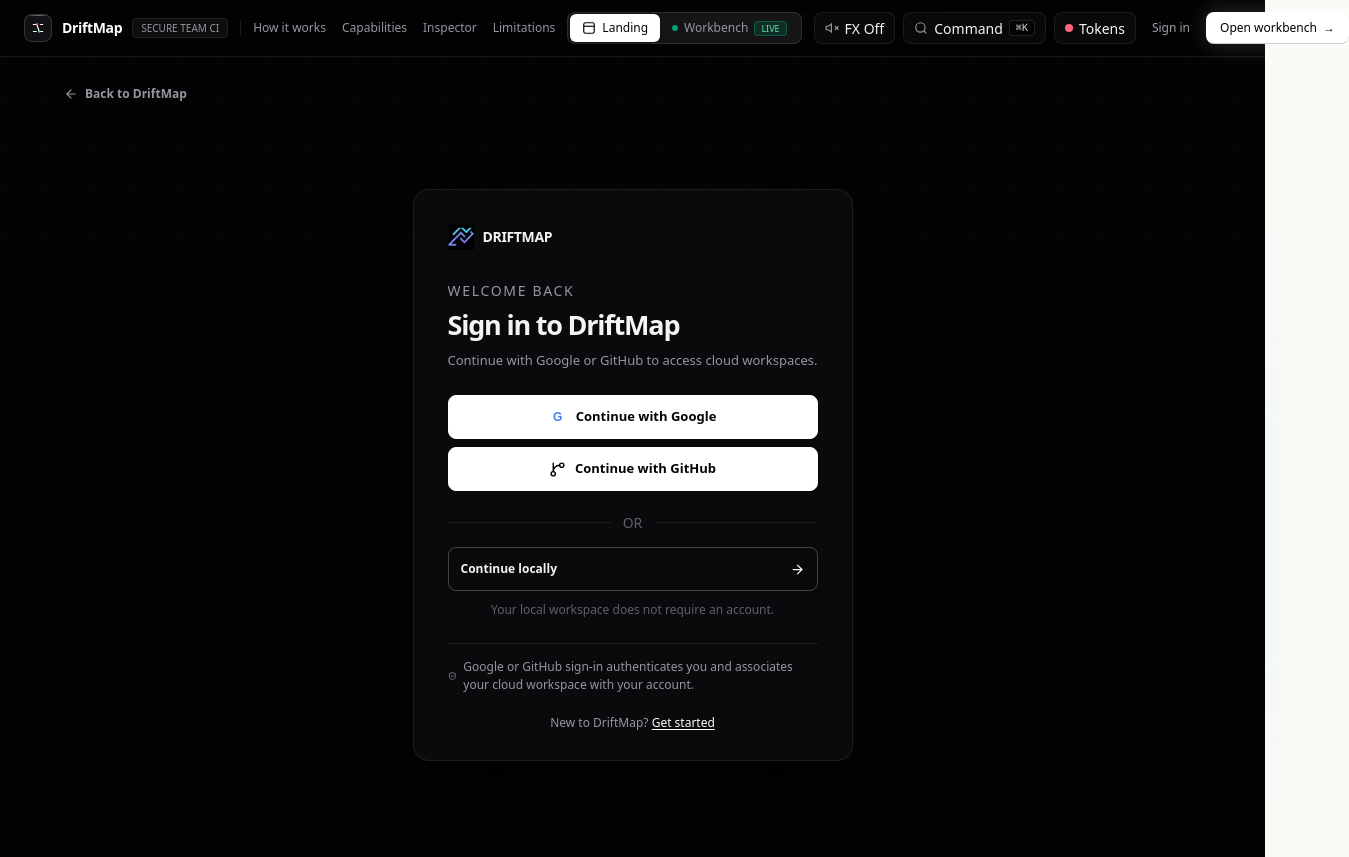
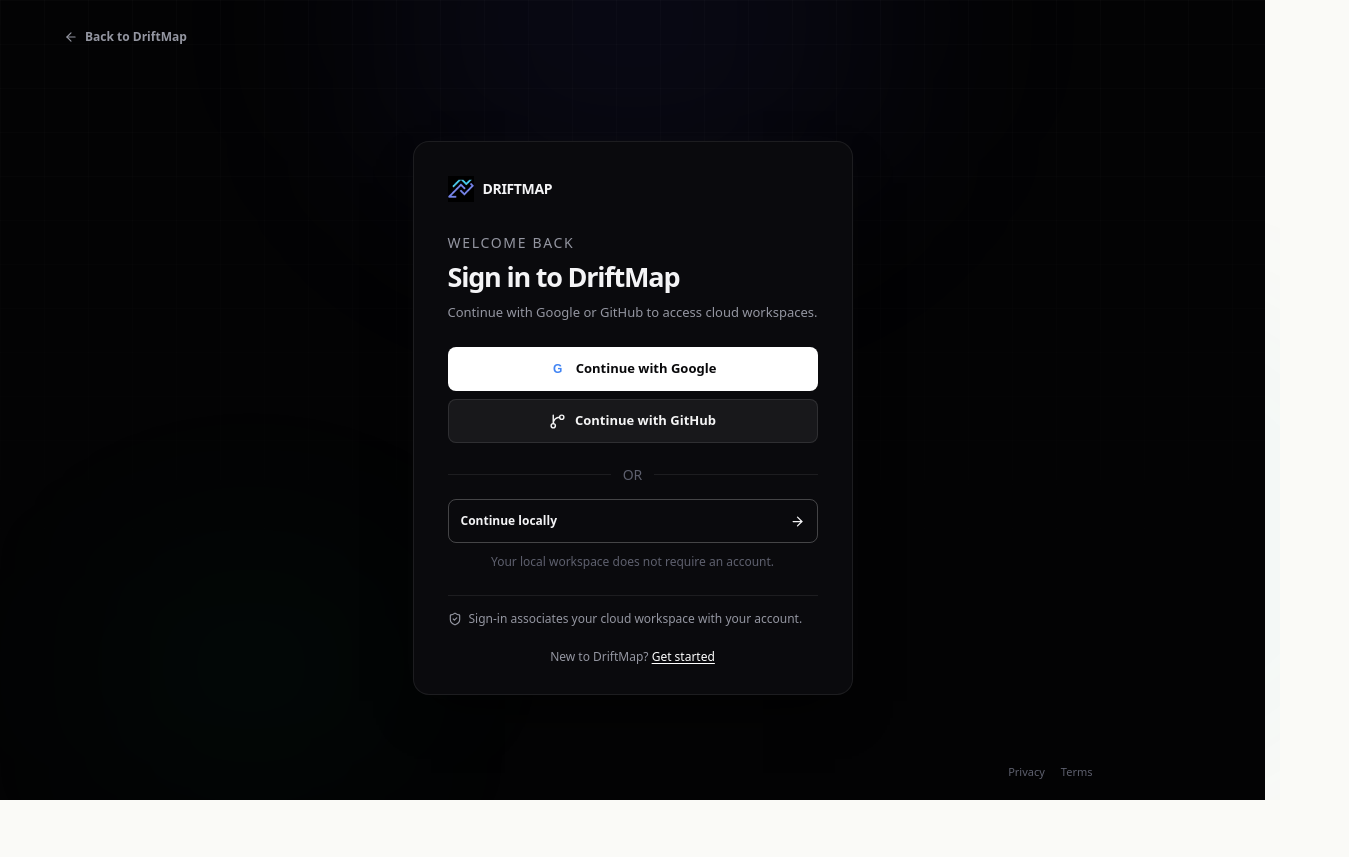
Before and after one commit to nwjud54833/drift-map, a Next.js app in the folder frontend/: page /signin in a window 1280 px wide. Shown: the whole page, 1349 px wide, since content can reach past the window. After the commit the page ends 800 px from the top, so only its background shows below. Built offline with nearby package versions, Linux system fonts and the light colour scheme; no server answers.

Commit message:
Redesign sign-in page to match design

```diff
--- a/frontend/app/globals.css
+++ b/frontend/app/globals.css
@@ -689,6 +689,10 @@ input[type="range"].timeline-slider::-moz-range-thumb {
 .auth-switch a, .auth-inline-error button { color: var(--accent); text-decoration: underline; text-underline-offset: 2px; }
 .auth-loading { min-height: 42px; display: grid; place-items: center; border: 1px solid var(--border); border-radius: var(--radius-control); color: var(--text-muted); font-size: var(--text-12); }
 .auth-inline-error { margin: 10px 0 0; color: var(--severity-breaking-text); font-size: var(--text-12); line-height: 1.5; }
+
+@media (max-width: 480px) {
+  .auth-page .auth-panel { width: min(400px, calc(100vw - 40px)); min-width: 0; padding: 24px 22px; }
+}
 .auth-inline-error button { border: 0; background: none; font: inherit; cursor: pointer; }
 .auth-spinner { animation: auth-spin 850ms linear infinite; }
 @keyframes auth-spin { to { transform: rotate(360deg); } }
--- a/frontend/components/auth/auth-page.tsx
+++ b/frontend/components/auth/auth-page.tsx
@@ -14,11 +14,15 @@ export function AuthPage({ mode }: { mode: "signin" | "signup" }) {
   const description = isSignUp ? "Start saving workspaces and contract analysis in the cloud." : "Continue with Google or GitHub to access cloud workspaces.";
 
   return (
-    <main className="auth-page">
+    <main className="auth-page grid-cols-[minmax(0,1fr)]">
       <div className="auth-page-grid" aria-hidden="true" />
+      <div aria-hidden="true" className="pointer-events-none absolute -top-40 left-1/2 h-[360px] w-[520px] -translate-x-1/2 rounded-full bg-indigo-500/[0.07] blur-[110px]" />
+      <div aria-hidden="true" className="pointer-events-none absolute bottom-[3%] left-[8%] h-[220px] w-[300px] rounded-full bg-emerald-500/[0.04] blur-[100px]" />
       <Link href="/" className="auth-back-link"><ArrowLeft size={14} aria-hidden="true" /> Back to DriftMap</Link>
       <section className="auth-panel" aria-labelledby="auth-page-title">
-        <div className="auth-brand"><Image src="/logo-icon-180.png" alt="" width={26} height={26} className="object-contain" /><span>DRIFTMAP</span></div>
+        <div className="mb-6 flex items-center justify-between gap-2">
+          <div className="auth-brand"><Image src="/logo-icon-180.png" alt="" width={26} height={26} className="object-contain" /><span>DRIFTMAP</span></div>
+        </div>
         <div className="auth-panel-heading">
           <span className="auth-kicker">{isSignUp ? "CLOUD ACCESS" : "WELCOME BACK"}</span>
           <h1 id="auth-page-title">{title}</h1>
@@ -28,9 +32,13 @@ export function AuthPage({ mode }: { mode: "signin" | "signup" }) {
         <div className="auth-divider"><span>or</span></div>
         <Link href="/workbench" onClick={() => writeWorkbenchMode(browserPreferenceStorage(), "local")} className="auth-local-link"><span>Continue locally</span><ArrowRight size={15} aria-hidden="true" /></Link>
         <p className="auth-local-note">Your local workspace does not require an account.</p>
-        <div className="auth-trust-note"><ShieldCheck size={14} aria-hidden="true" /><span>Google or GitHub sign-in authenticates you and associates your cloud workspace with your account.</span></div>
+        <div className="auth-trust-note"><ShieldCheck size={14} aria-hidden="true" /><span>Sign-in associates your cloud workspace with your account.</span></div>
         <p className="auth-switch">{isSignUp ? "Already have an account?" : "New to DriftMap?"} <Link href={isSignUp ? "/signin" : "/signup"}>{isSignUp ? "Sign in" : "Get started"}</Link></p>
       </section>
+      <footer className="absolute bottom-5 left-1/2 z-10 flex w-[calc(100%-40px)] max-w-[920px] -translate-x-1/2 flex-wrap items-center justify-end gap-4 text-[11px] text-[var(--text-soft)]">
+        <Link href="/privacy" className="transition-colors hover:text-[var(--text-muted)]">Privacy</Link>
+        <Link href="/terms" className="transition-colors hover:text-[var(--text-muted)]">Terms</Link>
+      </footer>
     </main>
   );
 }
--- a/frontend/components/auth/google-auth-button.tsx
+++ b/frontend/components/auth/google-auth-button.tsx
@@ -11,6 +11,9 @@ function ProviderAuthButton({ provider, callbackUrl = "/workbench", compact = fa
   const [pending, setPending] = useState(false);
   const [error, setError] = useState(false);
   const providerName = provider === "google" ? "Google" : "GitHub";
+  const appearance = provider === "google"
+    ? "!bg-white !text-zinc-950 !border-white/90 hover:!bg-zinc-100"
+    : "!bg-zinc-900 !text-zinc-100 !border-white/10 hover:!bg-zinc-800";
 
   async function continueWithProvider() {
     if (pending) return;
@@ -33,7 +36,7 @@ function ProviderAuthButton({ provider, callbackUrl = "/workbench", compact = fa
 
   return (
     <div className={compact ? "auth-google-action auth-google-action-compact" : "auth-google-action"}>
-      <button type="button" className="auth-google-button" onClick={() => void continueWithProvider()} disabled={pending} aria-busy={pending}>
+      <button type="button" className={`auth-google-button ${appearance}`} onClick={() => void continueWithProvider()} disabled={pending} aria-busy={pending}>
         {pending ? <LoaderCircle size={16} className="auth-spinner" aria-hidden="true" /> : provider === "google" ? <span className="auth-google-mark" aria-hidden="true">G</span> : <GitBranch size={17} aria-hidden="true" />}
         <span>{pending ? "Connecting…" : `Continue with ${providerName}`}</span>
       </button>
--- a/frontend/components/driftmap/site-header.tsx
+++ b/frontend/components/driftmap/site-header.tsx
@@ -93,6 +93,8 @@ export function SiteHeader() {
   const openCommandPalette = useSpatialUIStore((state) => state.openCommandPalette);
   const openModal = useSpatialUIStore((state) => state.openModal);
   const isWorkbench = pathname?.startsWith("/workbench") ?? false;
+
+  if (pathname === "/signin") return null;
 
   return (
     <header className="sticky top-0 z-50 border-b border-white/[0.08] bg-[#030304]/85 backdrop-blur-xl">
```
Also changed, not shown: 1 other file (tests, documents, lock files or other folders).
